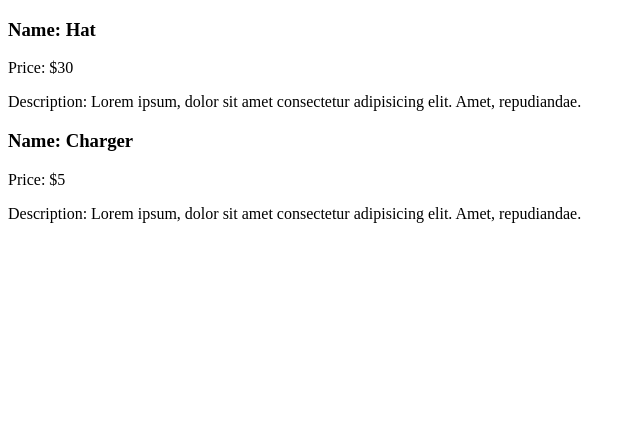
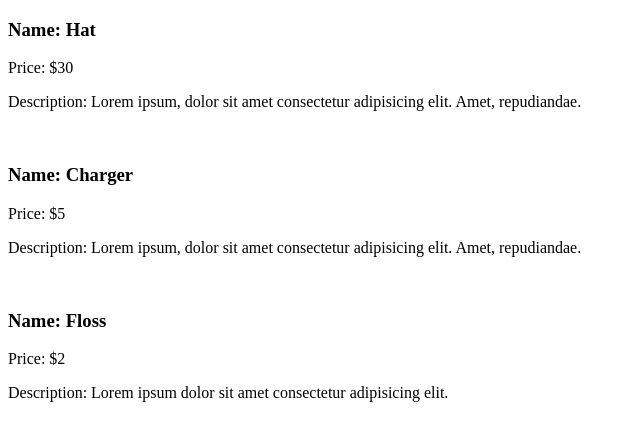
Before and after one commit to Datnia/todo-list, a React (Create React App) app: page / in a window 1280 px wide. Shown: the top 440 px of the page, without its empty margins (0-640 px from the left). Built offline with nearby package versions, Linux system fonts and the light colour scheme.

Commit message:
products example revision

```diff
--- a/src/components/App.js
+++ b/src/components/App.js
@@ -31,21 +31,9 @@ import productData from "./productData";
 //   );
 // }
 
-// function App() {
-//   const jokesComponents = jokesData.map(joke => (
-//     <Joke key={joke.id} question={joke.question} punchline={joke.punchline} />
-//   ));
-//   return jokesComponents;
-// }
-
 function App() {
-  const productsComponents = productData.map(products => (
-    <Products
-      key={products.id}
-      name={products.name}
-      price={products.price}
-      description={products.description}
-    />
+  const productsComponents = productData.map(product => (
+    <Products key={product.id} product={product} />
   ));
   return productsComponents;
 }
--- a/src/components/Products.js
+++ b/src/components/Products.js
@@ -3,9 +3,10 @@ import React from "react";
 function Products(props) {
   return (
     <div>
-      <h3>Name: {props.name}</h3>
-      <p>Price: {props.price}</p>
-      <p>Description: {props.description}</p>
+      <h3>Name: {props.product.name}</h3>
+      <p>Price: {props.product.price}</p>
+      <p>Description: {props.product.description}</p>
+      <br />
     </div>
   );
 }
--- a/src/components/productData.js
+++ b/src/components/productData.js
@@ -12,6 +12,12 @@ const productData = [
     price: "$5",
     description:
       " Lorem ipsum, dolor sit amet consectetur adipisicing elit. Amet, repudiandae. "
+  },
+  {
+    id: "3",
+    name: "Floss",
+    price: "$2",
+    description: "Lorem ipsum dolor sit amet consectetur adipisicing elit."
   }
 ];
 
```
